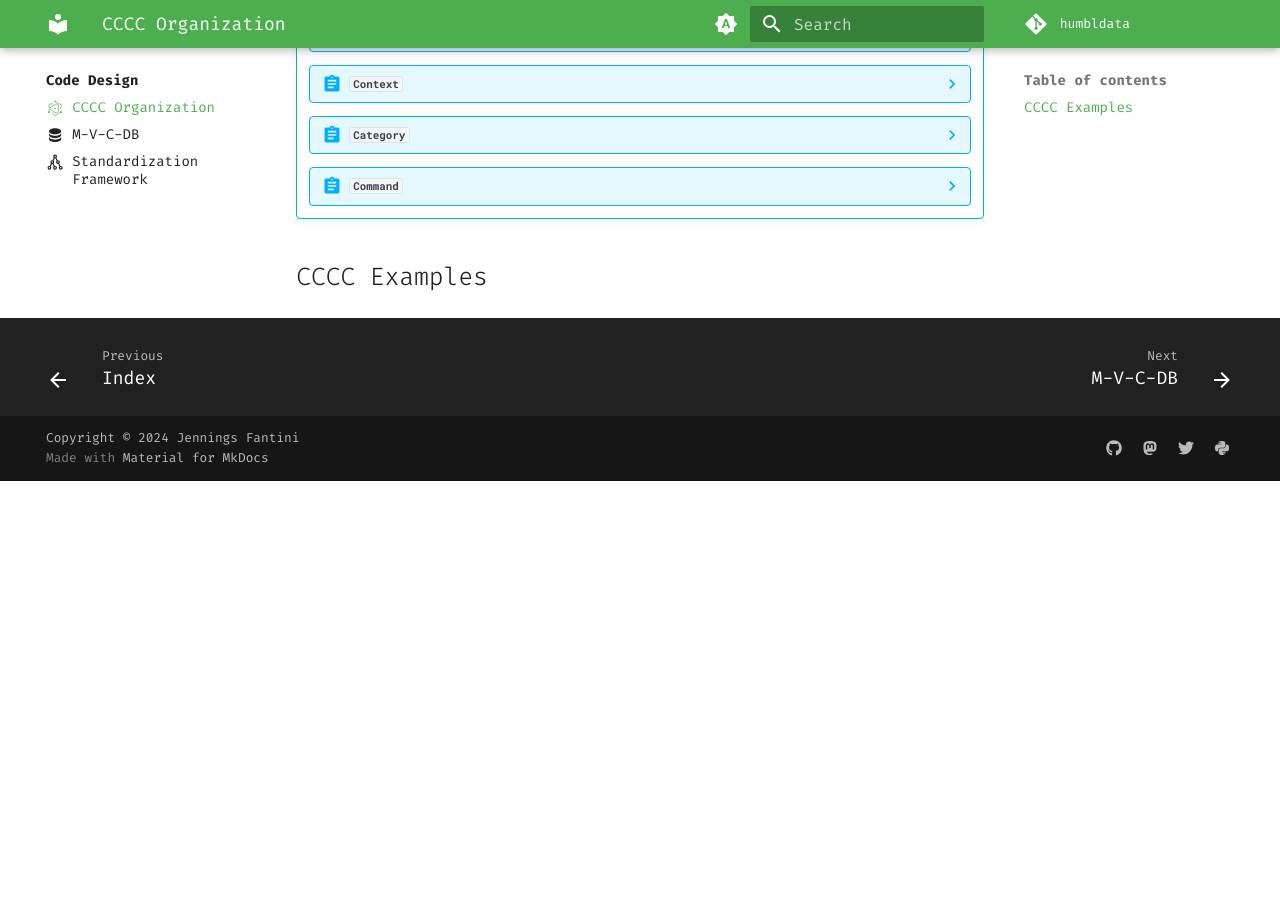
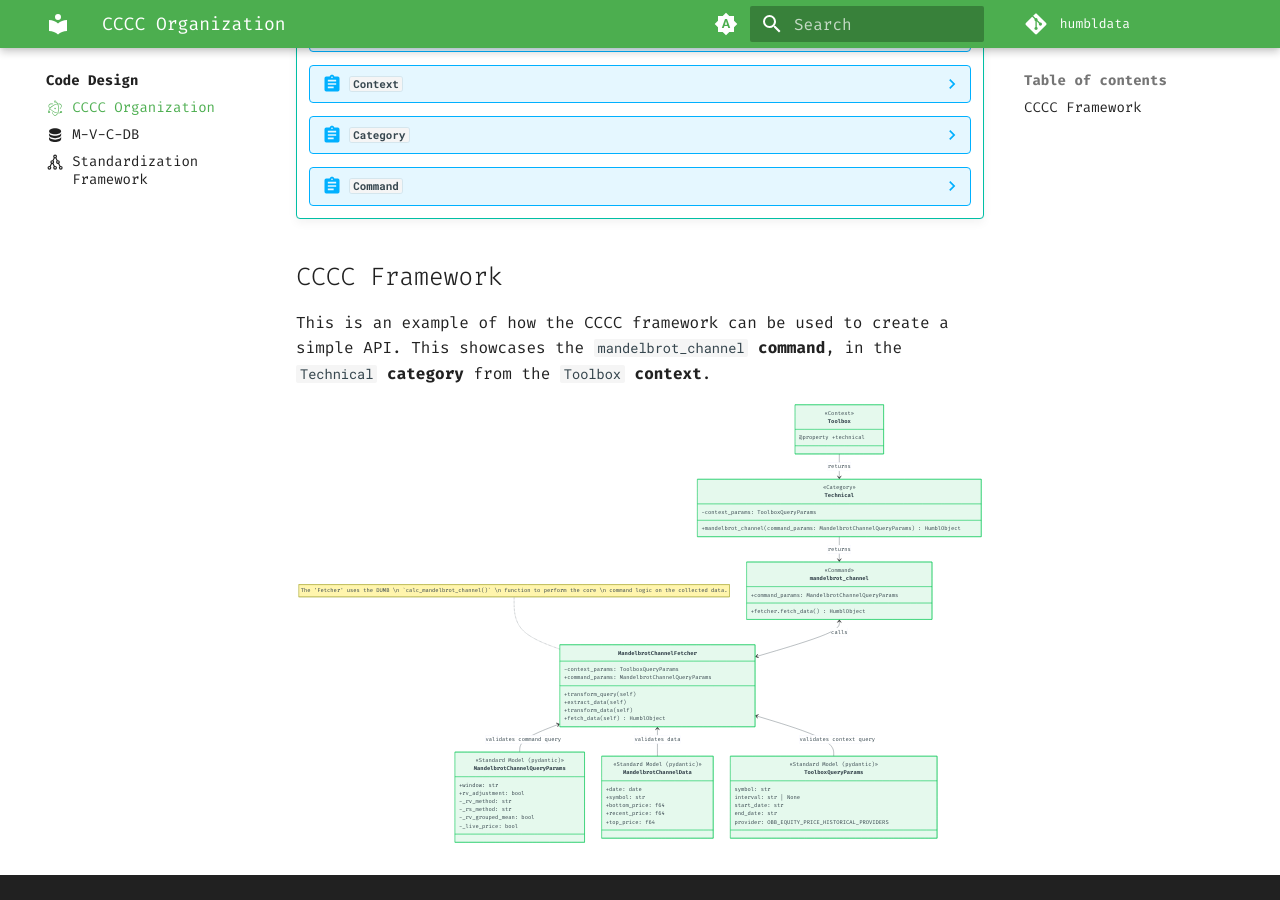
Before and after one commit to humblFINANCE/humblDATA, an MkDocs documentation site: the page built from docs/code_design/cccc_method.md, in a window 1280 px wide and 900 px high, scrolled down 673 px. Built offline with MkDocs 1.6.1 and Material for MkDocs 9.7.7, drawn with Linux system fonts in a browser that asks for light colours; comment, search, counter and statistics services are not loaded; the version menu is left out; before the commit the page ends 1154 px from its top, so only the background shows below that.

Commit message:
📚 docs(cccc): created `classGraph` to show interactions between CCCC modules

````diff
--- a/docs/code_design/cccc_method.md
+++ b/docs/code_design/cccc_method.md
@@ -28,4 +28,70 @@ The point of CCCC is to make creation of Models, View & Controllers simpler.The
     ??? abstract "`Command`"
         This is the smallest unit of code that can be executed.
 
-## CCCC Examples
+## CCCC Framework
+This is an example of how the CCCC framework can be used to create a simple API.
+This showcases the `mandelbrot_channel` **command**, in the `Technical` **category** from the `Toolbox` **context**.
+
+```mermaid
+classDiagram
+    class Toolbox {
+        <<Context>>
+        @property +technical
+    }
+    class Technical {
+        <<Category>>
+        -context_params: ToolboxQueryParams
+        +mandelbrot_channel(command_params: MandelbrotChannelQueryParams) HumblObject
+    }
+    class MandelbrotChannelQueryParams {
+        <<Standard Model (pydantic)>>
+        +window: str
+        +rv_adjustment: bool
+        -_rv_method: str
+        -_rs_method: str
+        -_rv_grouped_mean: bool
+        -_live_price: bool
+    }
+    class MandelbrotChannelData {
+        <<Standard Model (pydantic)>>
+        +date: date
+        +symbol: str
+        +bottom_price: f64
+        +recent_price: f64
+        +top_price: f64
+    }
+    class ToolboxQueryParams {
+        <<Standard Model (pydantic)>>
+        symbol: str
+        interval: str | None
+        start_date: str
+        end_date: str
+        provider: OBB_EQUITY_PRICE_HISTORICAL_PROVIDERS
+    }
+    class MandelbrotChannelFetcher {
+        -context_params: ToolboxQueryParams
+        +command_params: MandelbrotChannelQueryParams
+        +transform_query(self)
+        +extract_data(self)
+        +transform_data(self)
+        +fetch_data(self)  HumblObject
+    }
+
+    %% not actually a class
+    class mandelbrot_channel {
+        <<Command>>
+        +command_params: MandelbrotChannelQueryParams
+        +fetcher.fetch_data() HumblObject
+
+    }
+
+    Toolbox -->  Technical : returns
+    Technical --> mandelbrot_channel : returns
+    mandelbrot_channel <--> MandelbrotChannelFetcher : calls
+    MandelbrotChannelFetcher <-- MandelbrotChannelQueryParams : validates command query
+    MandelbrotChannelFetcher <-- MandelbrotChannelData : validates data
+    MandelbrotChannelFetcher <-- ToolboxQueryParams : validates context query
+
+
+    note for MandelbrotChannelFetcher "The 'Fetcher' uses the DUMB \n `calc_mandelbrot_channel()` \n function to perform the core \n command logic on the collected data."
+```
````
